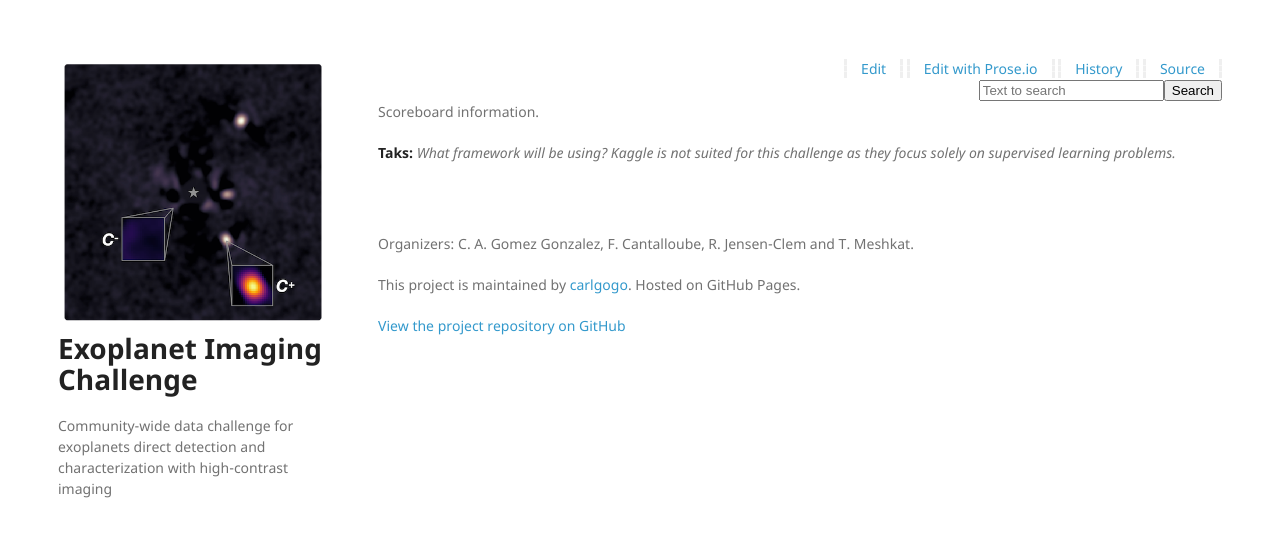
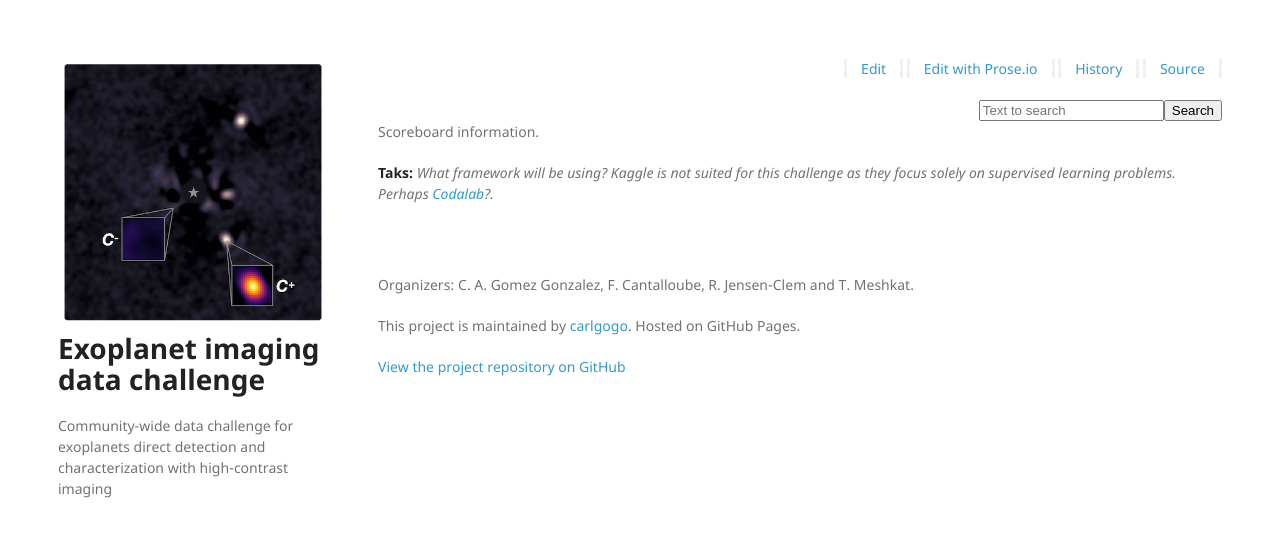
Before and after one commit to carlgogo/exoimaging_challenge, a Jekyll site: the page built from pages/score.md, in a window 1280 px wide. Shown: the top 537 px of the page. Built offline with Jekyll 4.4.1, drawn with Linux system fonts in a browser that asks for light colours; nearby versions of some CDN libraries; our own code applies the rules of GitHub Pages for plain Markdown files.

Commit message:
mention of codalab, updating layout style

```diff
--- a/_config.yml
+++ b/_config.yml
@@ -1,4 +1,4 @@
-title: Exoplanet Imaging Challenge
+title: Exoplanet imaging data challenge
 description: Community-wide data challenge for exoplanets direct detection and characterization with high-contrast imaging
 markdown: kramdown
 show_downloads: false
--- a/_layouts/default.html
+++ b/_layouts/default.html
@@ -83,6 +83,7 @@
             {% if site.use_github_wiki %}
               <input type="hidden" name="type" value="Wikis">
             {% endif %}
+            <p></p>
             <input type="text" name="q" placeholder="Text to search"><input type="submit" value="Search">
           </form>
         {% endif %}
--- a/pages/score.md
+++ b/pages/score.md
@@ -1,3 +1,3 @@
 Scoreboard information.
 
-**Taks:** *What framework will be using? Kaggle is not suited for this challenge as they focus solely on supervised learning problems.*
+**Taks:** *What framework will be using? Kaggle is not suited for this challenge as they focus solely on supervised learning problems. Perhaps [Codalab](http://codalab.org/)?.*
```
